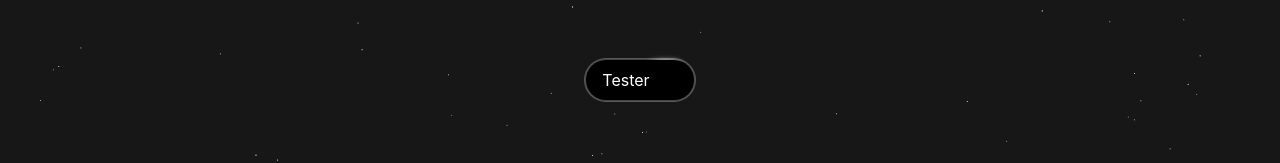
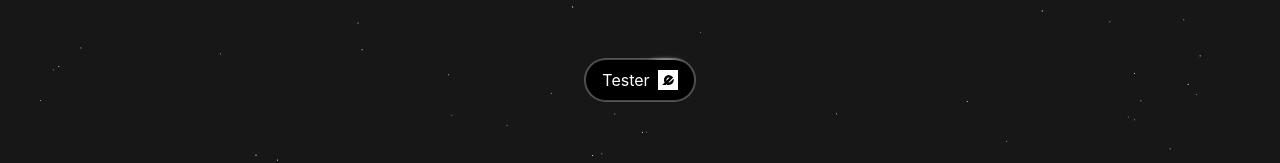
Before and after one commit to newtondotcom/ecole-tres-directe, a React (Vite) app in the folder apps/web/: page / in a window 1280 px wide. Shown: the part 378-541 px from the top of the page. Built offline with nearby package versions, Linux system fonts and the light colour scheme; no server answers.

Commit message:
style: invert svg on dark mode

```diff
--- a/apps/web/src/routes/index.tsx
+++ b/apps/web/src/routes/index.tsx
@@ -22,7 +22,7 @@ function HomeComponent() {
 				className="dark:bg-black bg-white text-black dark:text-white flex items-center space-x-2"
 			>
 				<span>Tester</span>
-				<img src="/etd.svg" alt="Ecole Tres Directe" width={20} height={20} />
+				<img src="/etd.svg" alt="Ecole Tres Directe" width={20} height={20} className="dark:invert" />
 			</HoverBorderGradient>
 			</Link>
 			<ShootingStars />
```
